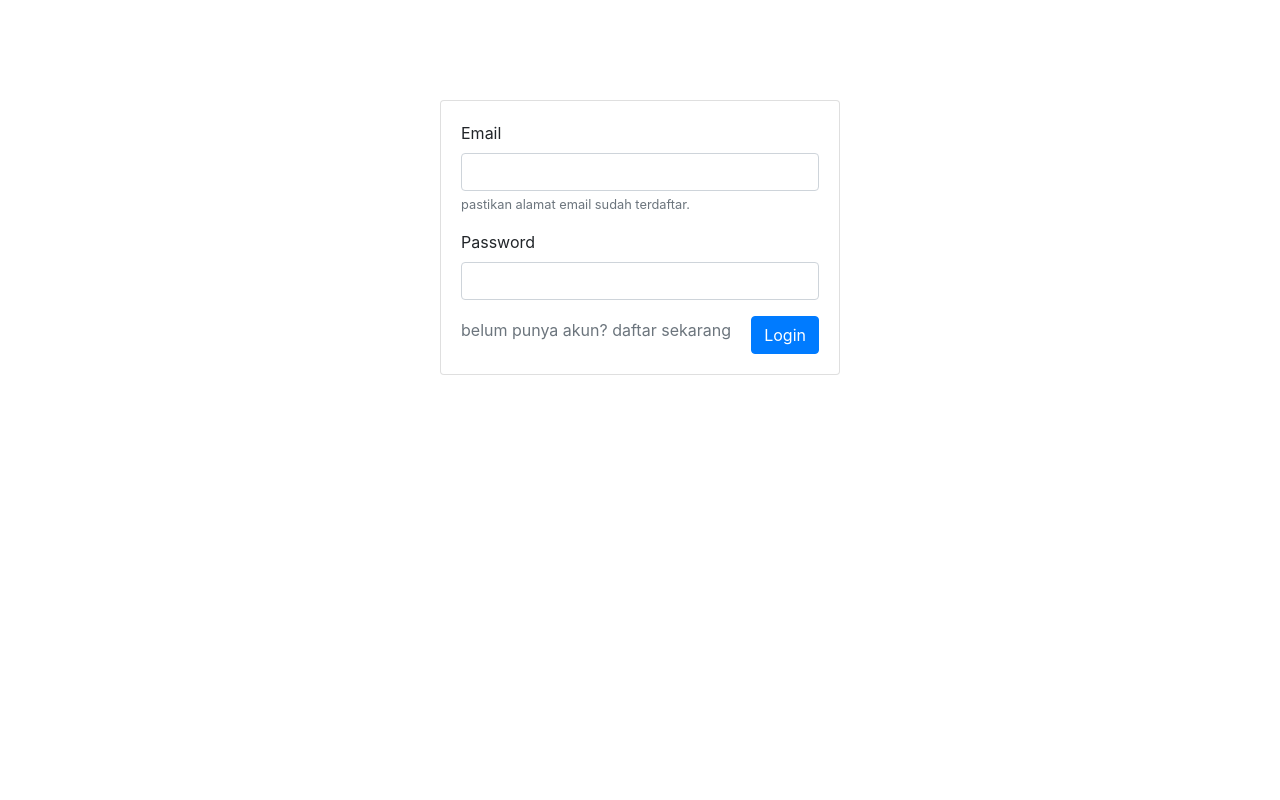
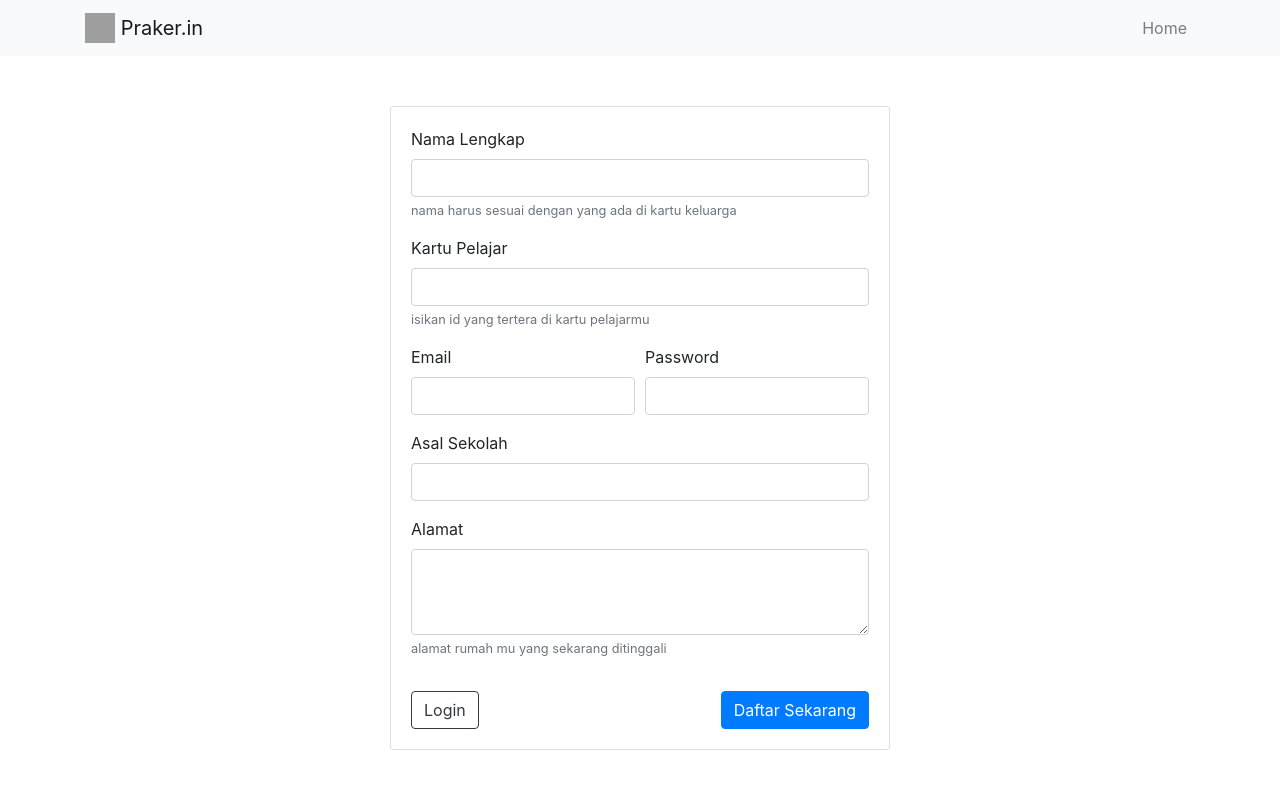
Before and after one commit to sachnun/praker.in, a PHP site: page /register.php in a window 1280 px wide. Run offline with PHP 8.4, Linux system fonts and the light colour scheme; grey boxes are pictures that could not be loaded.

Commit message:
menambahkan alert

```diff
--- a/register.php
+++ b/register.php
@@ -14,24 +14,75 @@
 </head>
 
 <body>
-    <div style="margin-top: 100px;">
-        <div class="card m-auto" style="width: 400px;">
+    <nav class="navbar navbar-expand-lg navbar-light bg-light">
+        <div class="container">
+            <a class="navbar-brand" href="index.php">
+                <img src="https://www.princetoncarbon.com/wp-content/uploads/2017/05/Logo-P.png" width="30" height="30" class="d-inline-block align-top" alt="" loading="lazy">
+                Praker.in
+            </a>
+            <button class="navbar-toggler" type="button" data-toggle="collapse" data-target="#navbarNav" aria-controls="navbarNav" aria-expanded="false" aria-label="Toggle navigation">
+                <span class="navbar-toggler-icon"></span>
+            </button>
+            <div class="collapse navbar-collapse" id="navbarNav">
+                <ul class="navbar-nav ml-auto">
+                    <li class="nav-item">
+                        <a class="nav-link" href="index.php">Home</a>
+                    </li>
+                </ul>
+            </div>
+        </div>
+    </nav>
+
+    <div style="margin-top: 50px;margin-bottom: 50px;">
+        <div class="card m-auto" style="width: 500px;">
             <div class="card-body">
-                <form>
+                <div id="alert">
+                    <?php if (isset($_GET['e']) and $_GET['e'] == 'kartu') : ?>
+                        <div class="alert alert-danger" role="alert">
+                            kartu pelajar kamu sudah terdaftar dengan akun lain.
+                        </div>
+                    <?php endif; ?>
+                    <?php if (isset($_GET['e']) and $_GET['e']  == 'email') : ?>
+                        <div class="alert alert-danger" role="alert">
+                            email sudah pernah digunakan.
+                        </div>
+                    <?php endif; ?>
+                </div>
+                <form action="aksi.php?p=register" method="POST">
                     <div class="form-group">
-                        <label for="exampleInputEmail1">Email</label>
-                        <input type="email" class="form-control" id="exampleInputEmail1" aria-describedby="emailHelp">
-                        <small id="emailHelp" class="form-text text-muted">pastikan alamat email sudah terdaftar.</small>
+                        <label>Nama Lengkap</label>
+                        <input type="text" required name="nama-lengkap" class="form-control">
+                        <small class="form-text text-muted">nama harus sesuai dengan yang ada di kartu keluarga</small>
                     </div>
                     <div class="form-group">
-                        <label for="exampleInputPassword1">Password</label>
-                        <input type="password" class="form-control" id="exampleInputPassword1">
+                        <label>Kartu Pelajar</label>
+                        <input type="text" required name="kartu-pelajar" class="form-control">
+                        <small class="form-text text-muted">isikan id yang tertera di kartu pelajarmu</small>
                     </div>
-                    <div>
-                        <a href="register.php">
-                            <span class="text-muted align-middle">belum punya akun? daftar sekarang</span>
+                    <div class="form-row">
+                        <div class="form-group col-md-6">
+                            <label>Email</label>
+                            <input type="email" required name="email" class="form-control">
+                        </div>
+                        <div class="form-group col-md-6">
+                            <label>Password</label>
+                            <input type="password" required name="pass" class="form-control">
+                        </div>
+                    </div>
+                    <div class="form-group">
+                        <label>Asal Sekolah</label>
+                        <input type="text" required name="asal-sekolah" class="form-control">
+                    </div>
+                    <div class="form-group">
+                        <label>Alamat</label>
+                        <textarea class="form-control" required name="alamat" rows="3"></textarea>
+                        <small class="form-text text-muted">alamat rumah mu yang sekarang ditinggali</small>
+                    </div>
+                    <div class="pt-3">
+                        <a href="login.php" style="text-decoration: none;">
+                            <button type="button" class="btn btn-outline-dark">Login</button>
                         </a>
-                        <button type="submit" class="btn btn-primary float-right">Login</button>
+                        <button type="submit" class="btn btn-primary float-right">Daftar Sekarang</button>
                     </div>
                 </form>
             </div>
```
Also changed, not shown: login.php (+34 -8 lines).
